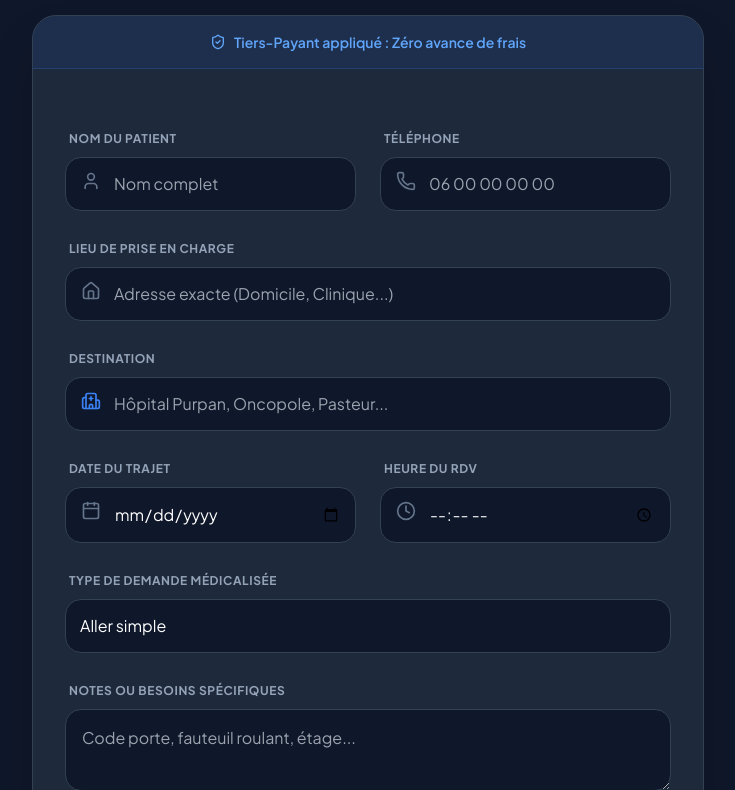
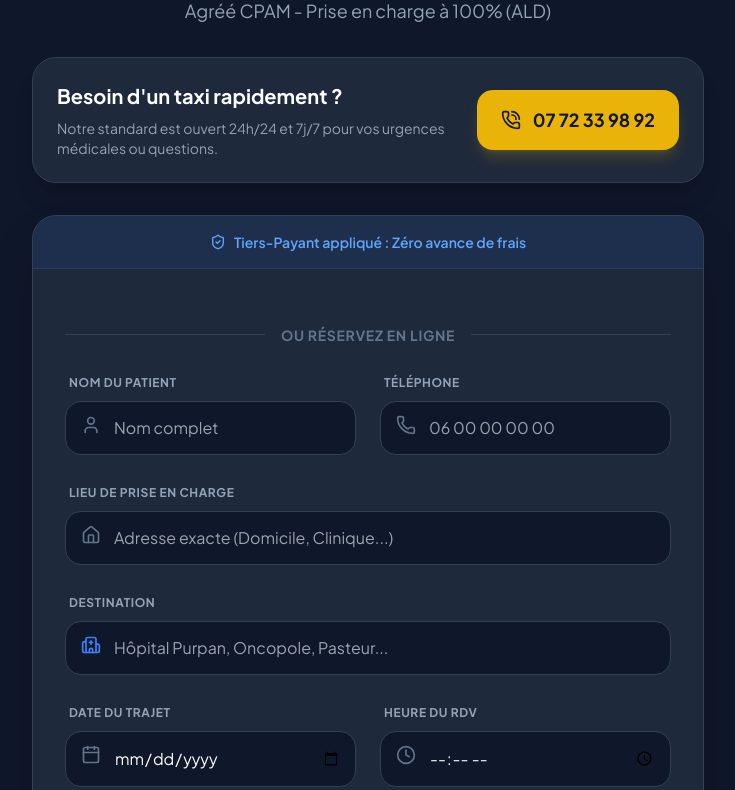
Before and after one commit to CHAIB-DRAA/vsl-taxi-final, a website: page Backend_taxi/public/index.html in a window 1280 px wide. Shown: the part 157-947 px from the top of the page, without its empty margins (272-1007 px from the left). Drawn offline with nearby package versions, Linux system fonts and the light colour scheme.

```diff
--- a/Backend_taxi/public/index.html
+++ b/Backend_taxi/public/index.html
@@ -8,22 +8,22 @@
     <title>Réserver un Taxi Conventionné VSL à Toulouse | Taxi 31</title>
     <meta name="description" content="Réservez votre transport médical assis (VSL) à Toulouse et Haute-Garonne. Taxi agréé CPAM, tiers-payant intégral (100% ALD). Chauffeur ponctuel.">
 
-    <!-- SEO : Canonical URL (Évite le duplicate content) -->
+    <!-- SEO : Canonical URL -->
     <link rel="canonical" href="https://www.taxi-31-toulouse.fr/">
 
-    <!-- SEO : Open Graph pour le partage social -->
+    <!-- SEO : Open Graph -->
     <meta property="og:title" content="Réservation Taxi Conventionné VSL - Taxi 31 Toulouse">
     <meta property="og:description" content="Votre trajet médicalisé sans avance de frais. Agréé CPAM 31.">
     <meta property="og:type" content="website">
     <meta property="og:url" content="https://www.taxi-31-toulouse.fr/">
     <meta property="og:locale" content="fr_FR">
 
-    <!-- PERF : Preconnect pour accélérer le chargement des polices -->
+    <!-- PERF : Preconnect -->
     <link rel="preconnect" href="https://fonts.googleapis.com">
     <link rel="preconnect" href="https://fonts.gstatic.com" crossorigin>
     <link href="https://fonts.googleapis.com/css2?family=Plus+Jakarta+Sans:wght@400;600;700;800&display=swap" rel="stylesheet">
 
-    <!-- SEO : Données structurées JSON-LD (Crucial pour le SEO Local Google) -->
+    <!-- SEO : Données structurées JSON-LD -->
     <script type="application/ld+json">
     {
       "@context": "https://schema.org",
@@ -41,24 +41,29 @@
     }
     </script>
 
-    <!-- Tailwind CDN (À remplacer par un build CSS compilé à l'avenir pour des perfs maximales) -->
+    <!-- Tailwind CDN -->
     <script src="https://cdn.tailwindcss.com"></script>
-
-    <!-- PERF : 'defer' empêche le script de bloquer le rendu de la page -->
     <script src="https://unpkg.com/lucide@latest" defer></script>
 
     <style>
         body { font-family: 'Plus Jakarta Sans', sans-serif; }
         .bg-dark-900 { background-color: #0f172a; }
         .bg-slate-800 { background-color: #1e293b; }
-        .accent-yellow { color: #eab308; }
         .btn-taxi { background-color: #eab308; color: #0f172a; }
         .btn-taxi:hover { background-color: #facc15; }
+
+        /* Animation pour le bouton d'appel flottant */
+        @keyframes pulse-ring {
+            0% { transform: scale(0.95); box-shadow: 0 0 0 0 rgba(234, 179, 8, 0.7); }
+            70% { transform: scale(1); box-shadow: 0 0 0 10px rgba(234, 179, 8, 0); }
+            100% { transform: scale(0.95); box-shadow: 0 0 0 0 rgba(234, 179, 8, 0); }
+        }
+        .animate-pulse-ring { animation: pulse-ring 2s infinite; }
     </style>
 </head>
-<body class="bg-dark-900 text-slate-200 min-h-screen flex items-center justify-center p-4">
+<body class="bg-dark-900 text-slate-200 min-h-screen flex flex-col items-center p-4 pb-24 md:pb-8 relative">
 
-    <main class="w-full max-w-2xl">
+    <main class="w-full max-w-2xl mt-8">
         <header class="text-center mb-8">
             <div class="inline-flex items-center gap-2 mb-4">
                 <div class="bg-yellow-500 p-2 rounded-lg text-slate-900">
@@ -66,11 +71,24 @@
                 </div>
                 <span class="text-2xl font-extrabold text-white tracking-tight">Taxi<span class="text-yellow-500">31</span>Toulouse</span>
             </div>
-            <h1 class="text-3xl font-bold text-white">Réservation de Transport Médical</h1>
-            <p class="text-slate-400 mt-2 italic">Agréé CPAM - Prise en charge à 100% (ALD)</p>
+            <h1 class="text-3xl font-bold text-white leading-tight">Réservation de Transport Médical</h1>
+            <p class="text-slate-400 mt-3 text-lg">Agréé CPAM - Prise en charge à 100% (ALD)</p>
         </header>
 
-        <section class="bg-slate-800 rounded-3xl shadow-2xl overflow-hidden border border-slate-700">
+        <!-- NOUVEAU : Bloc d'Appel à l'Action Principal -->
+        <div class="bg-slate-800 border border-slate-700 rounded-3xl p-6 mb-8 shadow-xl flex flex-col md:flex-row items-center justify-between gap-6 text-center md:text-left">
+            <div>
+                <h2 class="text-xl font-bold text-white mb-2">Besoin d'un taxi rapidement ?</h2>
+                <p class="text-slate-400 text-sm">Notre standard est ouvert 24h/24 et 7j/7 pour vos urgences médicales ou questions.</p>
+            </div>
+            <a href="tel:0772339892" class="whitespace-nowrap btn-taxi font-bold text-lg rounded-2xl px-6 py-4 shadow-lg shadow-yellow-500/20 flex items-center gap-3 transform hover:scale-105 transition-all w-full md:w-auto justify-center">
+                <i data-lucide="phone-call" class="w-5 h-5"></i>
+                07 72 33 98 92
+            </a>
+        </div>
+
+        <section class="bg-slate-800 rounded-3xl shadow-2xl overflow-hidden border border-slate-700 relative">
+
             <div class="bg-blue-600/10 p-4 text-center border-b border-blue-500/20">
                 <p class="text-blue-400 text-sm font-semibold flex items-center justify-center gap-2">
                     <i data-lucide="shield-check" class="w-4 h-4"></i>
@@ -81,6 +99,13 @@
             <form id="bookingForm" class="p-8 space-y-6">
 
                 <input type="hidden" id="chauffeurId" value="TON_ID_MONGO_ICI">
+
+                <!-- Séparateur Formulaire -->
+                <div class="flex items-center gap-4 mb-6">
+                    <div class="h-px bg-slate-700 flex-1"></div>
+                    <span class="text-slate-500 text-sm font-bold uppercase tracking-wider">Ou réservez en ligne</span>
+                    <div class="h-px bg-slate-700 flex-1"></div>
+                </div>
 
                 <div class="grid grid-cols-1 md:grid-cols-2 gap-6">
                     <div class="space-y-2">
@@ -160,18 +185,22 @@
                 <button type="submit" id="submitBtn" class="w-full btn-taxi font-black text-xl rounded-2xl p-5 shadow-xl shadow-yellow-500/10 flex items-center justify-center gap-3 transform hover:scale-[1.02] transition-all">
                     CONFIRMER MA RÉSERVATION
                 </button>
-
-                <p class="text-center text-[10px] text-slate-500 uppercase tracking-widest font-bold">
-                    Taxi conventionné Haute-Garonne - 24h/7j - <a href="tel:+33772339892" class="hover:text-yellow-500 transition-colors">07 72 33 98 92</a>
-                </p>
             </form>
         </section>
     </main>
 
+    <!-- NOUVEAU : Bouton Flottant (surtout utile sur mobile) -->
+    <a href="tel:0772339892" class="fixed md:hidden bottom-6 right-6 btn-taxi animate-pulse-ring rounded-full p-4 shadow-2xl flex items-center justify-center z-50">
+        <i data-lucide="phone" class="w-8 h-8"></i>
+    </a>
+
     <script>
-        // Le code JS reste inchangé pour maintenir la stabilité de ta réservation
         document.addEventListener('DOMContentLoaded', () => {
             lucide.createIcons();
+
+            // On peut pré-remplir la date du jour par défaut pour faciliter la saisie
+            const today = new Date().toISOString().split('T')[0];
+            document.getElementById('date').min = today;
         });
 
         document.getElementById('bookingForm').addEventListener('submit', async (e) => {
```
